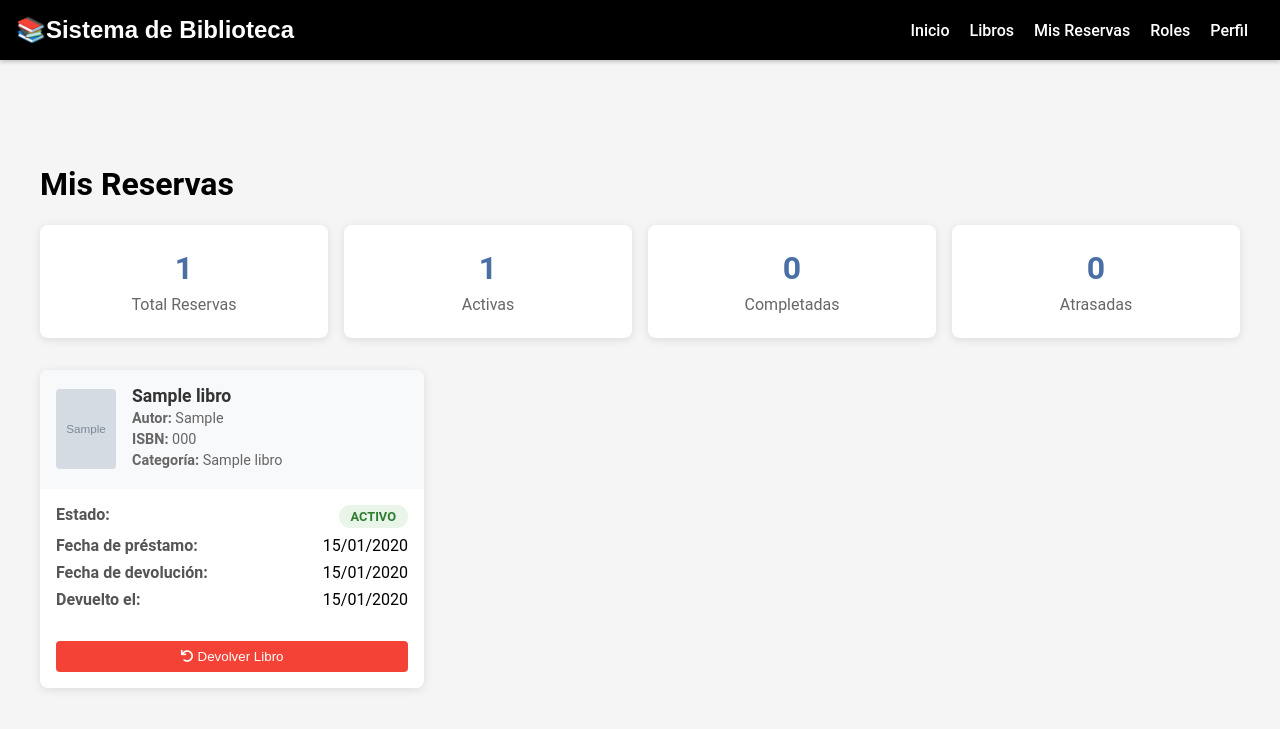
After one commit to AlexandroAG/ProyectoFinalDS7, a PHP site: page /ProyectoFinalDS7/views/reservation.php in a window 1280 px wide. The commit adds this page. Shown: the top 729 px of the page. Run offline with PHP 8.4, Linux system fonts and the light colour scheme; the visitor is signed in with stand-in values (Sample User, id 1); tables that the repository leaves empty or names only in its code hold one stand-in row (values such as "Sample post"); grey boxes marked "Sample" are stand-in pictures.

Commit message:
reservation function added

```diff
--- a/controllers/ReservationController.php
+++ b/controllers/ReservationController.php
@@ -0,0 +1,77 @@
+<?php
+require_once __DIR__ . '/../models/Reservation.php';
+require_once __DIR__ . '/auth_middleware.php';
+
+class ReservationController {
+    private $reservationModel;
+
+    public function __construct() {
+        $this->reservationModel = new Reservation();
+
+        // Iniciar sesión solo si no está activa
+        if (session_status() === PHP_SESSION_NONE) {
+            session_start();
+        }
+    }
+
+    /**
+     * Obtener las reservas del usuario actual
+     */
+    public function getUserReservations() {
+        if (!isset($_SESSION['user_id'])) {
+            return [];
+        }
+
+        return $this->reservationModel->getUserReservations($_SESSION['user_id']);
+    }
+
+    /**
+     * Obtener las reservas activas del usuario actual
+     */
+    public function getActiveUserReservations() {
+        if (!isset($_SESSION['user_id'])) {
+            return [];
+        }
+
+        return $this->reservationModel->getActiveUserReservations($_SESSION['user_id']);
+    }
+
+    /**
+     * Devolver un libro
+     */
+    public function returnBook($prestamoId) {
+        if (!isset($_SESSION['user_id'])) {
+            return false;
+        }
+
+        return $this->reservationModel->returnBook($prestamoId, $_SESSION['user_id']);
+    }
+
+    /**
+     * Obtener estadísticas de reservas del usuario actual
+     */
+    public function getUserStats() {
+        if (!isset($_SESSION['user_id'])) {
+            return [
+                'total_reservas' => 0,
+                'activas' => 0,
+                'completadas' => 0,
+                'atrasadas' => 0
+            ];
+        }
+
+        return $this->reservationModel->getUserReservationStats($_SESSION['user_id']);
+    }
+
+    /**
+     * Verificar si el usuario ya tiene un libro reservado
+     */
+    public function hasActiveReservation($bookId) {
+        if (!isset($_SESSION['user_id'])) {
+            return false;
+        }
+
+        return $this->reservationModel->hasActiveReservation($_SESSION['user_id'], $bookId);
+    }
+}
+?>
--- a/index.php
+++ b/index.php
@@ -28,7 +28,7 @@ $userData = $authController->getProfileData();
         <nav>
             <a href="index.php">Inicio</a>
             <a href="prueba.php">Libros</a>
-            <!-- <a href="#">Reservados</a> -->
+            <a href="./views/reservation.php">Mis Reservas</a>
             <a href="./views/auth/rol.php">Roles</a>
             <a href="/ProyectoFinalDS7/views/profile.php">Perfil</a>
         </nav>
--- a/models/Reservation.php
+++ b/models/Reservation.php
@@ -0,0 +1,148 @@
+<?php
+require_once __DIR__ . '/../config/Database.php';
+require_once __DIR__ . '/BaseModel.php';
+
+class Reservation extends BaseModel {
+
+    public function __construct() {
+        parent::__construct();
+    }
+
+    /**
+     * Obtener todas las reservas/préstamos de un usuario específico
+     */
+    public function getUserReservations($userId) {
+        try {
+            $sql = "SELECT p.*, l.titulo, l.autor, l.isbn, l.imagen_path, l.anio_publicacion,
+                           c.nombre as categoria_nombre
+                    FROM prestamos p
+                    INNER JOIN libros l ON p.libro_id = l.id
+                    LEFT JOIN categorias_libros c ON l.categoria_id = c.id
+                    WHERE p.usuario_id = :user_id
+                    ORDER BY p.fecha_prestamo DESC";
+
+            $stmt = $this->db->prepare($sql);
+            $stmt->bindParam(':user_id', $userId, PDO::PARAM_INT);
+            $stmt->execute();
+
+            return $stmt->fetchAll(PDO::FETCH_ASSOC);
+        } catch (PDOException $e) {
+            error_log("Error al obtener reservas del usuario: " . $e->getMessage());
+            return [];
+        }
+    }
+
+    /**
+     * Obtener reservas activas de un usuario
+     */
+    public function getActiveUserReservations($userId) {
+        try {
+            $sql = "SELECT p.*, l.titulo, l.autor, l.isbn, l.imagen_path, l.anio_publicacion,
+                           c.nombre as categoria_nombre
+                    FROM prestamos p
+                    INNER JOIN libros l ON p.libro_id = l.id
+                    LEFT JOIN categorias_libros c ON l.categoria_id = c.id
+                    WHERE p.usuario_id = :user_id AND p.estado = 'activo'
+                    ORDER BY p.fecha_prestamo DESC";
+
+            $stmt = $this->db->prepare($sql);
+            $stmt->bindParam(':user_id', $userId, PDO::PARAM_INT);
+            $stmt->execute();
+
+            return $stmt->fetchAll(PDO::FETCH_ASSOC);
+        } catch (PDOException $e) {
+            error_log("Error al obtener reservas activas del usuario: " . $e->getMessage());
+            return [];
+        }
+    }
+
+    /**
+     * Devolver un libro (marcar préstamo como completado)
+     */
+    public function returnBook($prestamoId, $userId) {
+        try {
+            $this->db->beginTransaction();
+
+            // Verificar que el préstamo pertenezca al usuario y esté activo
+            $checkSql = "SELECT p.*, l.id as libro_id FROM prestamos p
+                        INNER JOIN libros l ON p.libro_id = l.id
+                        WHERE p.id = :prestamo_id AND p.usuario_id = :user_id AND p.estado = 'activo'";
+            $checkStmt = $this->db->prepare($checkSql);
+            $checkStmt->execute([':prestamo_id' => $prestamoId, ':user_id' => $userId]);
+            $prestamo = $checkStmt->fetch(PDO::FETCH_ASSOC);
+
+            if (!$prestamo) {
+                $this->db->rollBack();
+                return false;
+            }
+
+            // Marcar préstamo como completado
+            $updateSql = "UPDATE prestamos SET estado = 'completado', fecha_devolucion_real = NOW()
+                         WHERE id = :prestamo_id";
+            $updateStmt = $this->db->prepare($updateSql);
+            $updateStmt->execute([':prestamo_id' => $prestamoId]);
+
+            // Incrementar cantidad disponible del libro
+            $bookSql = "UPDATE libros SET cantidad_disponible = cantidad_disponible + 1
+                       WHERE id = :libro_id";
+            $bookStmt = $this->db->prepare($bookSql);
+            $bookStmt->execute([':libro_id' => $prestamo['libro_id']]);
+
+            $this->db->commit();
+            return true;
+
+        } catch (PDOException $e) {
+            $this->db->rollBack();
+            error_log("Error al devolver libro: " . $e->getMessage());
+            return false;
+        }
+    }
+
+    /**
+     * Verificar si un usuario ya tiene un libro específico prestado
+     */
+    public function hasActiveReservation($userId, $bookId) {
+        try {
+            $sql = "SELECT COUNT(*) FROM prestamos
+                    WHERE usuario_id = :user_id AND libro_id = :book_id AND estado = 'activo'";
+
+            $stmt = $this->db->prepare($sql);
+            $stmt->execute([':user_id' => $userId, ':book_id' => $bookId]);
+
+            return $stmt->fetchColumn() > 0;
+        } catch (PDOException $e) {
+            error_log("Error al verificar reserva activa: " . $e->getMessage());
+            return false;
+        }
+    }
+
+    /**
+     * Obtener estadísticas de reservas de un usuario
+     */
+    public function getUserReservationStats($userId) {
+        try {
+            $sql = "SELECT
+                        COUNT(*) as total_reservas,
+                        SUM(CASE WHEN estado = 'activo' THEN 1 ELSE 0 END) as activas,
+                        SUM(CASE WHEN estado = 'completado' THEN 1 ELSE 0 END) as completadas,
+                        SUM(CASE WHEN estado = 'atrasado' THEN 1 ELSE 0 END) as atrasadas
+                    FROM prestamos
+                    WHERE usuario_id = :user_id";
+
+            $stmt = $this->db->prepare($sql);
+            $stmt->bindParam(':user_id', $userId, PDO::PARAM_INT);
+            $stmt->execute();
+
+            return $stmt->fetch(PDO::FETCH_ASSOC);
+        } catch (PDOException $e) {
+            error_log("Error al obtener estadísticas de reservas: " . $e->getMessage());
+            return [
+                'total_reservas' => 0,
+                'activas' => 0,
+                'completadas' => 0,
+                'atrasadas' => 0
+            ];
+        }
+    }
+}
+?>
--- a/views/profile.php
+++ b/views/profile.php
@@ -113,9 +113,9 @@ $userData = $authController->getProfileData();
     <header>
         <div class="logo">📚Sistema de Biblioteca</div>
         <nav>
-            <a href="/ProyectoFinalDS7/prueba.php">Inicio</a>
-            <a href="/ProyectoFinalDS7/index.php">Libros</a>
-            <!-- <a href="#">Reservados</a> -->
+            <a href="/ProyectoFinalDS7/index.php">Inicio</a>
+            <a href="/ProyectoFinalDS7/prueba.php">Libros</a>
+            <a href="/ProyectoFinalDS7/views/reservation.php">Mis Reservas</a>
             <a href="/ProyectoFinalDS7/views/auth/rol.php">Roles</a>
             <a href="/ProyectoFinalDS7/views/profile.php">Perfil</a>
         </nav>
--- /dev/null
+++ b/views/reservation.php
@@ -0,0 +1,343 @@
+<?php
+require_once __DIR__ . '/../controllers/ReservationController.php';
+require_once __DIR__ . '/../controllers/AuthController.php';
+require_once __DIR__ . '/../controllers/auth_middleware.php';
+
+$reservationController = new ReservationController();
+$authController = new AuthController();
+
+// Obtener datos del usuario
+$userData = $authController->getProfileData();
+
+// Manejar devolución de libros
+if ($_SERVER['REQUEST_METHOD'] === 'POST' && isset($_POST['return_book'])) {
+    $prestamoId = $_POST['prestamo_id'];
+    if ($reservationController->returnBook($prestamoId)) {
+        $successMessage = "Libro devuelto exitosamente.";
+    } else {
+        $errorMessage = "Error al devolver el libro.";
+    }
+}
+
+// Obtener reservas del usuario
+$reservas = $reservationController->getUserReservations();
+$reservasActivas = $reservationController->getActiveUserReservations();
+$stats = $reservationController->getUserStats();
+?>
+
+<!DOCTYPE html>
+<html lang="es">
+<head>
+    <meta charset="UTF-8">
+    <meta name="viewport" content="width=device-width, initial-scale=1.0">
+    <title>Mis Reservas - Biblioteca Virtual</title>
+    <link rel="stylesheet" href="../assets/css/main_styles.css">
+    <link rel="stylesheet" href="https://cdnjs.cloudflare.com/ajax/libs/font-awesome/6.0.0-beta3/css/all.min.css">
+    <style>
+        .reservations-container {
+            max-width: 1200px;
+            margin: 2rem auto;
+            padding: 2rem;
+        }
+
+        .stats-grid {
+            display: grid;
+            grid-template-columns: repeat(auto-fit, minmax(200px, 1fr));
+            gap: 1rem;
+            margin-bottom: 2rem;
+        }
+
+        .stat-card {
+            background: white;
+            padding: 1.5rem;
+            border-radius: 8px;
+            box-shadow: 0 2px 10px rgba(0,0,0,0.1);
+            text-align: center;
+        }
+
+        .stat-number {
+            font-size: 2rem;
+            font-weight: bold;
+            color: #4a6fa5;
+        }
+
+        .stat-label {
+            color: #666;
+            margin-top: 0.5rem;
+        }
+
+        .reservations-grid {
+            display: grid;
+            grid-template-columns: repeat(auto-fill, minmax(300px, 1fr));
+            gap: 1.5rem;
+            margin-top: 2rem;
+        }
+
+        .reservation-card {
+            background: white;
+            border-radius: 8px;
+            overflow: hidden;
+            box-shadow: 0 2px 10px rgba(0,0,0,0.1);
+            transition: transform 0.3s ease;
+        }
+
+        .reservation-card:hover {
+            transform: translateY(-2px);
+        }
+
+        .reservation-header {
+            display: flex;
+            align-items: center;
+            padding: 1rem;
+            background: #f8f9fa;
+        }
+
+        .book-thumbnail {
+            width: 60px;
+            height: 80px;
+            object-fit: cover;
+            border-radius: 4px;
+            margin-right: 1rem;
+        }
+
+        .book-info h3 {
+            margin: 0;
+            font-size: 1.1rem;
+            color: #333;
+        }
+
+        .book-info p {
+            margin: 0.25rem 0;
+            color: #666;
+            font-size: 0.9rem;
+        }
+
+        .reservation-details {
+            padding: 1rem;
+        }
+
+        .detail-row {
+            display: flex;
+            justify-content: space-between;
+            margin-bottom: 0.5rem;
+        }
+
+        .detail-label {
+            font-weight: bold;
+            color: #555;
+        }
+
+        .status-badge {
+            padding: 0.25rem 0.75rem;
+            border-radius: 20px;
+            font-size: 0.8rem;
+            font-weight: bold;
+            text-transform: uppercase;
+        }
+
+        .status-activo {
+            background: #e8f5e8;
+            color: #2e7d32;
+        }
+
+        .status-completado {
+            background: #e3f2fd;
+            color: #1976d2;
+        }
+
+        .status-atrasado {
+            background: #ffebee;
+            color: #d32f2f;
+        }
+
+        .return-button {
+            background: #f44336;
+            color: white;
+            border: none;
+            padding: 0.5rem 1rem;
+            border-radius: 4px;
+            cursor: pointer;
+            width: 100%;
+            margin-top: 1rem;
+        }
+
+        .return-button:hover {
+            background: #d32f2f;
+        }
+
+        .no-reservations {
+            text-align: center;
+            padding: 3rem;
+            color: #666;
+        }
+
+        .alert {
+            padding: 1rem;
+            border-radius: 4px;
+            margin-bottom: 1rem;
+        }
+
+        .alert-success {
+            background: #d4edda;
+            color: #155724;
+            border: 1px solid #c3e6cb;
+        }
+
+        .alert-error {
+            background: #f8d7da;
+            color: #721c24;
+            border: 1px solid #f5c6cb;
+        }
+
+        header {
+            background-color: #000;
+            color: white;
+            padding: 1rem;
+            position: fixed;
+            top: 0;
+            left: 0;
+            width: 100%;
+            z-index: 1000;
+            box-shadow: 0 2px 4px rgba(0, 0, 0, 0.2);
+        }
+
+        body {
+            margin: 0;
+            padding-top: 80px;
+            font-family: 'Roboto', sans-serif;
+            background: #f5f5f5;
+        }
+
+        nav a {
+            color: white;
+            margin-right: 1rem;
+            text-decoration: none;
+        }
+
+        .logo {
+            font-weight: bold;
+            font-size: 1.2rem;
+        }
+    </style>
+</head>
+<body>
+    <header>
+        <div class="logo">📚Sistema de Biblioteca</div>
+        <nav>
+            <a href="/ProyectoFinalDS7/index.php">Inicio</a>
+            <a href="/ProyectoFinalDS7/prueba.php">Libros</a>
+            <a href="/ProyectoFinalDS7/views/reservation.php">Mis Reservas</a>
+            <a href="/ProyectoFinalDS7/views/auth/rol.php">Roles</a>
+            <a href="/ProyectoFinalDS7/views/profile.php">Perfil</a>
+        </nav>
+    </header>
+
+    <main class="reservations-container">
+        <h1>Mis Reservas</h1>
+
+        <?php if (isset($successMessage)): ?>
+            <div class="alert alert-success"><?php echo htmlspecialchars($successMessage); ?></div>
+        <?php endif; ?>
+
+        <?php if (isset($errorMessage)): ?>
+            <div class="alert alert-error"><?php echo htmlspecialchars($errorMessage); ?></div>
+        <?php endif; ?>
+
+        <!-- Estadísticas -->
+        <div class="stats-grid">
+            <div class="stat-card">
+                <div class="stat-number"><?php echo $stats['total_reservas']; ?></div>
+                <div class="stat-label">Total Reservas</div>
+            </div>
+            <div class="stat-card">
+                <div class="stat-number"><?php echo $stats['activas']; ?></div>
+                <div class="stat-label">Activas</div>
+            </div>
+            <div class="stat-card">
+                <div class="stat-number"><?php echo $stats['completadas']; ?></div>
+                <div class="stat-label">Completadas</div>
+            </div>
+            <div class="stat-card">
+                <div class="stat-number"><?php echo $stats['atrasadas']; ?></div>
+                <div class="stat-label">Atrasadas</div>
+            </div>
+        </div>
+
+        <!-- Lista de reservas -->
+        <?php if (empty($reservas)): ?>
+            <div class="no-reservations">
+                <i class="fas fa-book" style="font-size: 3rem; color: #ccc; margin-bottom: 1rem;"></i>
+                <h3>No tienes reservas</h3>
+                <p>Empieza a explorar nuestra colección de libros.</p>
+                <a href="/ProyectoFinalDS7/prueba.php" style="color: #4a6fa5; text-decoration: none;">
+                    Ver libros disponibles
+                </a>
+            </div>
+        <?php else: ?>
+            <div class="reservations-grid">
+                <?php foreach ($reservas as $reserva): ?>
+                    <div class="reservation-card">
+                        <div class="reservation-header">
+                            <?php if (!empty($reserva['imagen_path'])): ?>
+                                <img src="../<?php echo htmlspecialchars($reserva['imagen_path']); ?>"
+                                     alt="Portada" class="book-thumbnail">
+                            <?php else: ?>
+                                <div class="book-thumbnail" style="background: #ddd; display: flex; align-items: center; justify-content: center;">
+                                    <i class="fas fa-book" style="color: #999;"></i>
+                                </div>
+                            <?php endif; ?>
+
+                            <div class="book-info">
+                                <h3><?php echo htmlspecialchars($reserva['titulo']); ?></h3>
+                                <p><strong>Autor:</strong> <?php echo htmlspecialchars($reserva['autor']); ?></p>
+                                <p><strong>ISBN:</strong> <?php echo htmlspecialchars($reserva['isbn']); ?></p>
+                                <?php if (!empty($reserva['categoria_nombre'])): ?>
+                                    <p><strong>Categoría:</strong> <?php echo htmlspecialchars($reserva['categoria_nombre']); ?></p>
+                                <?php endif; ?>
+                            </div>
+                        </div>
+
+                        <div class="reservation-details">
+                            <div class="detail-row">
+                                <span class="detail-label">Estado:</span>
+                                <span class="status-badge status-<?php echo $reserva['estado']; ?>">
+                                    <?php echo ucfirst($reserva['estado']); ?>
+                                </span>
+                            </div>
+
+                            <div class="detail-row">
+                                <span class="detail-label">Fecha de préstamo:</span>
+                                <span><?php echo date('d/m/Y', strtotime($reserva['fecha_prestamo'])); ?></span>
+                            </div>
+
+                            <div class="detail-row">
+                                <span class="detail-label">Fecha de devolución:</span>
+                                <span><?php echo date('d/m/Y', strtotime($reserva['fecha_devolucion_esperada'])); ?></span>
+                            </div>
+
+                            <?php if ($reserva['fecha_devolucion_real']): ?>
+                                <div class="detail-row">
+                                    <span class="detail-label">Devuelto el:</span>
+                                    <span><?php echo date('d/m/Y', strtotime($reserva['fecha_devolucion_real'])); ?></span>
+                                </div>
+                            <?php endif; ?>
+
+                            <?php if ($reserva['estado'] === 'activo'): ?>
+                                <form method="POST" style="margin-top: 1rem;">
+                                    <input type="hidden" name="prestamo_id" value="<?php echo $reserva['id']; ?>">
+                                    <button type="submit" name="return_book" class="return-button"
+                                            onclick="return confirm('¿Estás seguro de que quieres devolver este libro?')">
+                                        <i class="fas fa-undo"></i> Devolver Libro
+                                    </button>
+                                </form>
+                            <?php endif; ?>
+                        </div>
+                    </div>
+                <?php endforeach; ?>
+            </div>
+        <?php endif; ?>
+    </main>
+
+    <?php include './partials/footer.php'; ?>
+</body>
+</html>
```
Also changed, not shown: prueba.php (+17 -3 lines), reservar_libro.php (+42 -9 lines).
